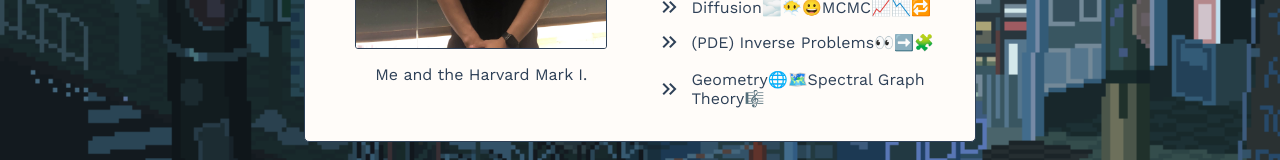
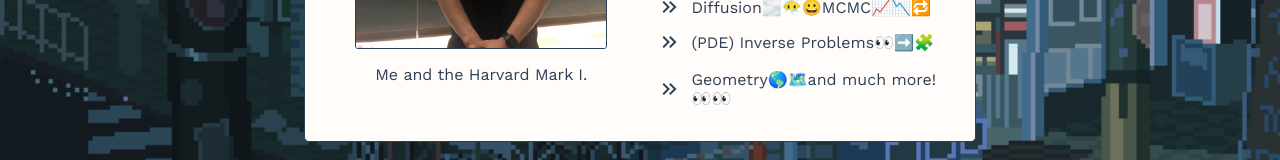
Before and after one commit to jma02/personal, a SvelteKit app: page / in a window 1280 px wide. Shown: the part 529-689 px from the top of the page. Built offline with nearby package versions, Linux system fonts and the light colour scheme.

Commit message:
Update card.svelte

```diff
--- a/src/routes/components/card.svelte
+++ b/src/routes/components/card.svelte
@@ -46,7 +46,7 @@
         <span class="material-symbols-outlined">
           keyboard_double_arrow_right
         </span>
-          Geometry🌐🗺️Spectral Graph Theory🎼
+Geometry🌎🗺️and much more!👀👀
       </div>
     </div>
   </div>
```
